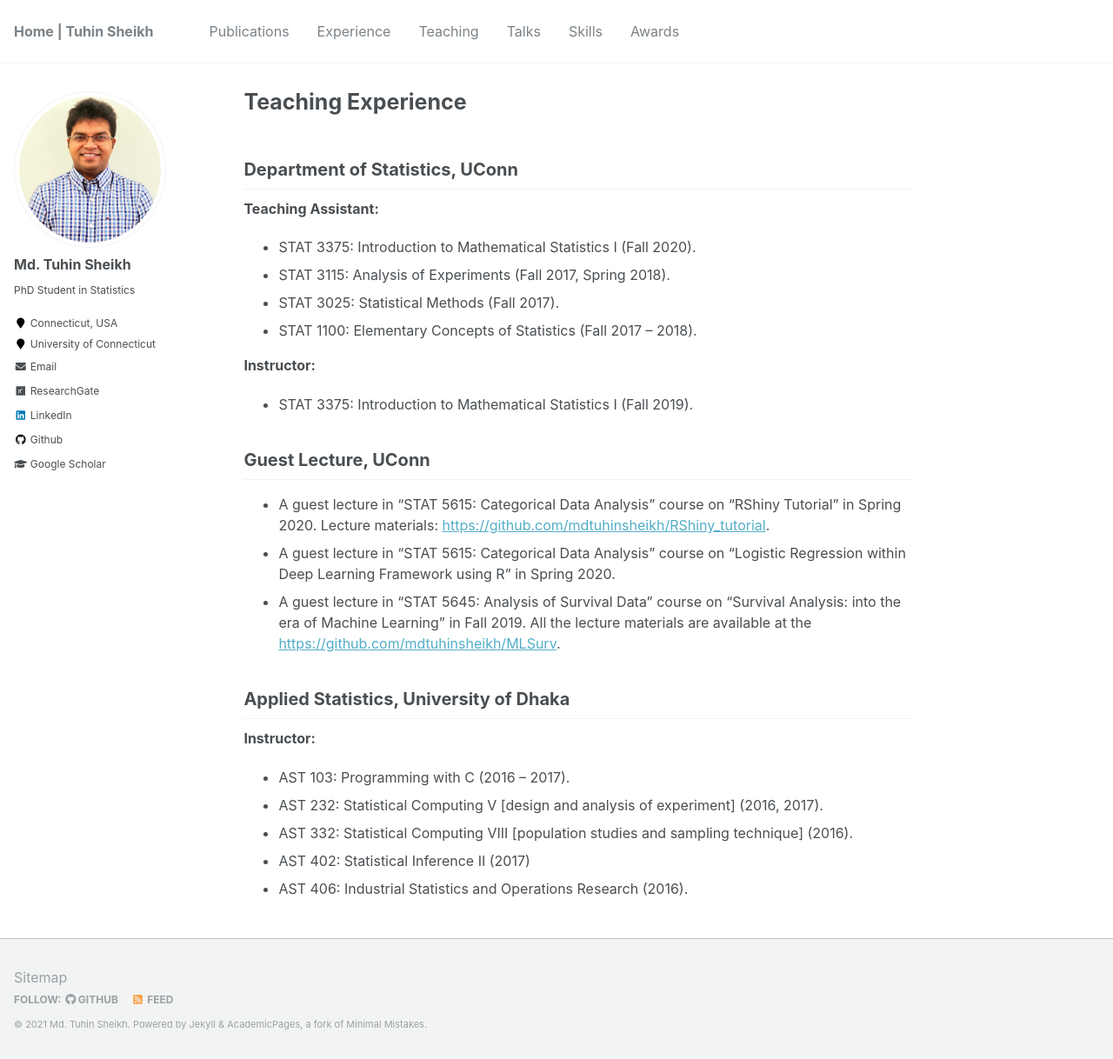
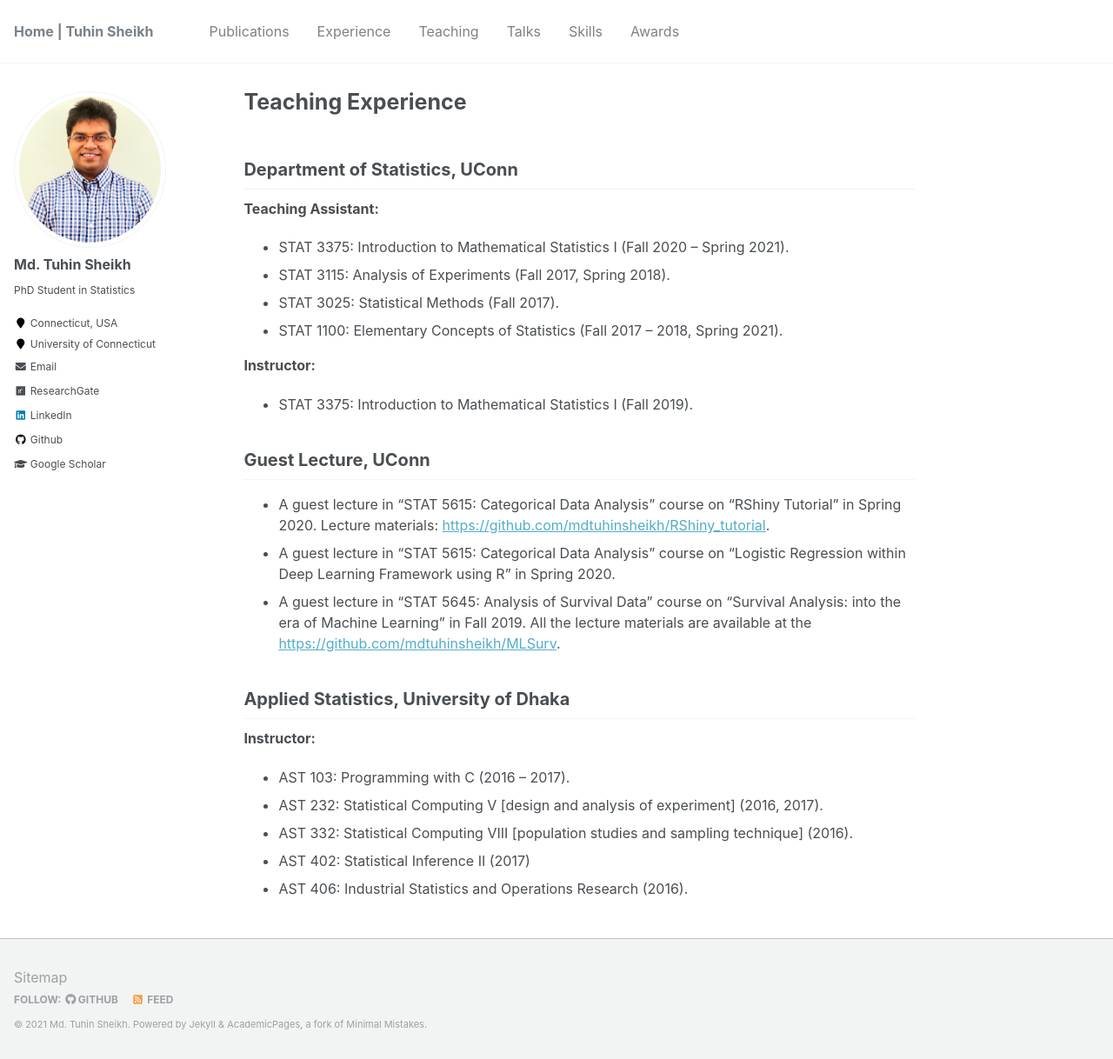
Before and after one commit to mdtuhinsheikh/mdtuhinsheikh.github.io, a Jekyll site: the page built from _pages/teaching.md, in a window 1280 px wide and 1218 px high. Shown: the whole window at 87% size. Built offline with Jekyll 4.4.1, drawn with Linux system fonts in a browser that asks for light colours.

Commit message:
Update teaching.md

```diff
--- a/_pages/teaching.md
+++ b/_pages/teaching.md
@@ -6,10 +6,10 @@ author_profile: true
 
 ## Department of Statistics, UConn
 **Teaching Assistant:**
-* STAT 3375: Introduction to Mathematical Statistics I (Fall 2020).
+* STAT 3375: Introduction to Mathematical Statistics I (Fall 2020 -- Spring 2021).
 * STAT 3115: Analysis of Experiments (Fall 2017, Spring 2018).
 * STAT 3025: Statistical Methods (Fall 2017).
-* STAT 1100: Elementary Concepts of Statistics (Fall 2017 -- 2018).
+* STAT 1100: Elementary Concepts of Statistics (Fall 2017 -- 2018, Spring 2021).
 
 **Instructor:**
 * STAT 3375: Introduction to Mathematical Statistics I (Fall 2019).
```
